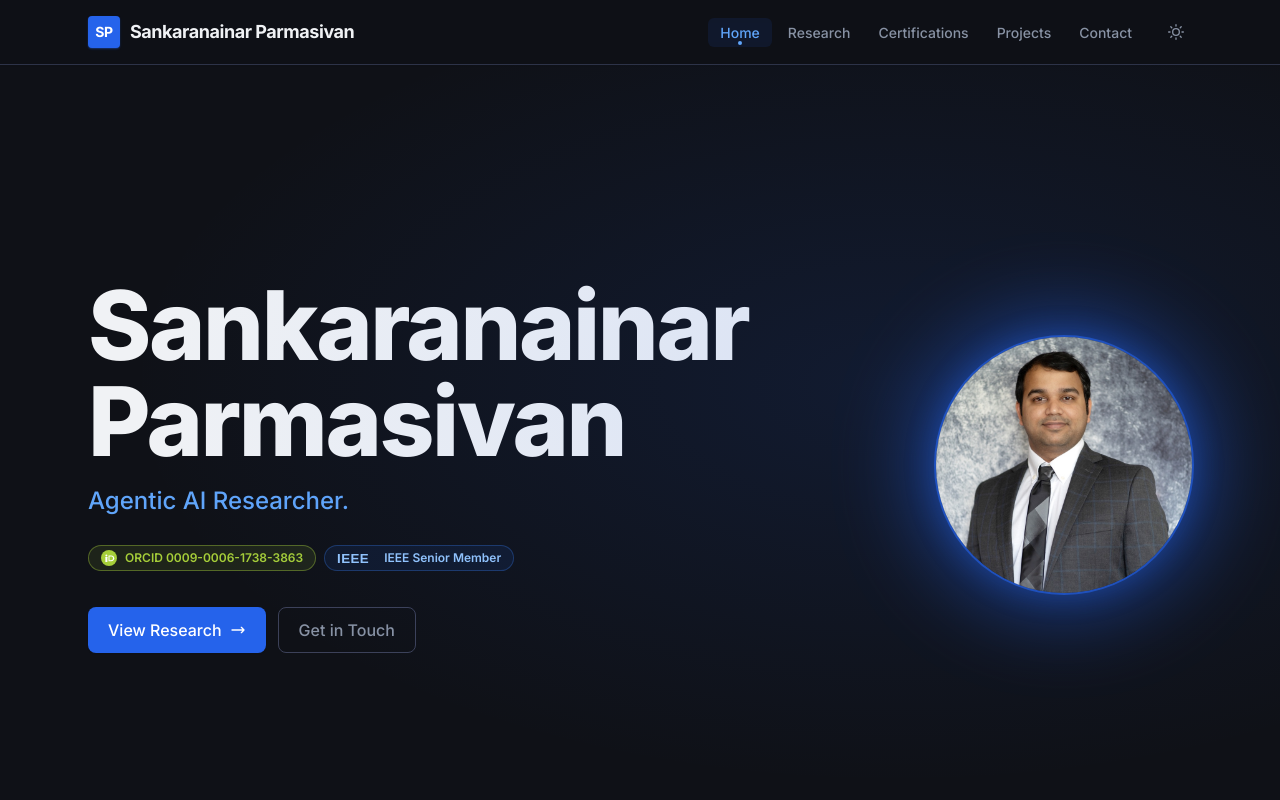
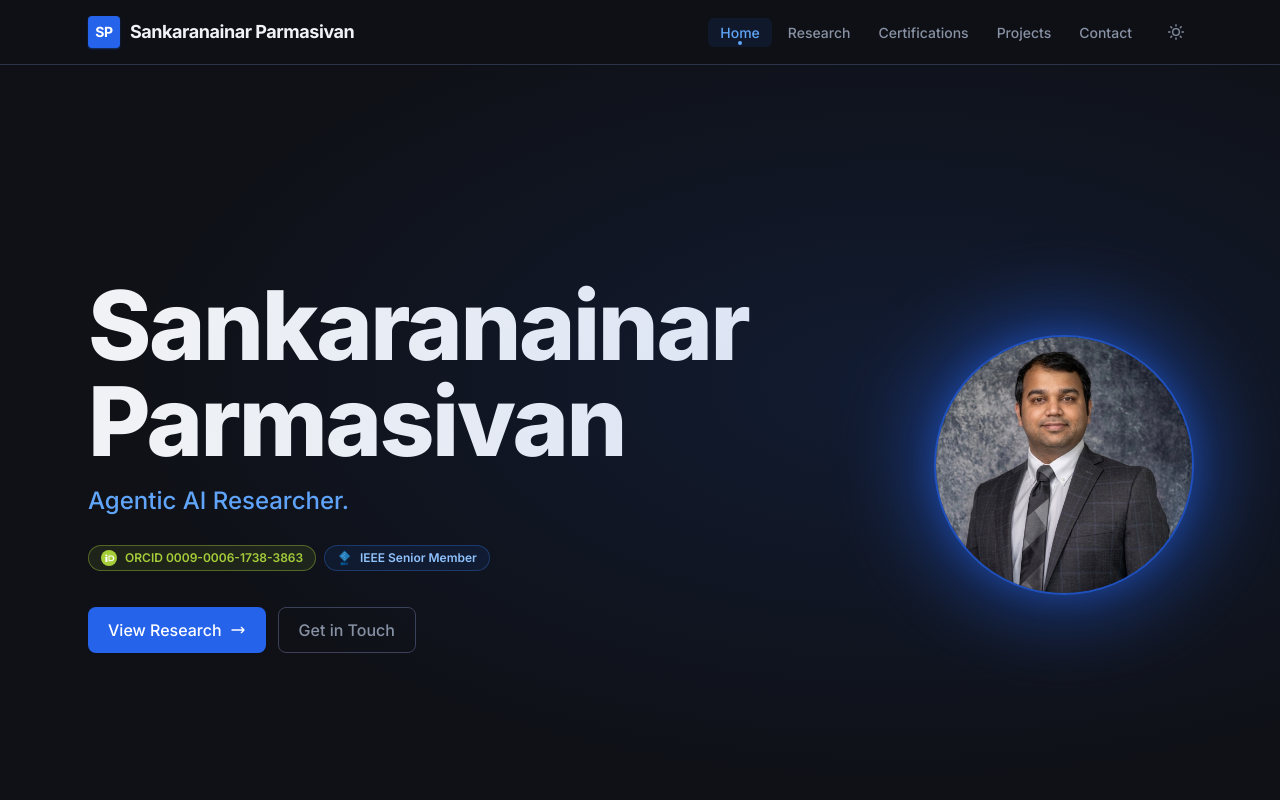
Before and after one commit to sankaranainar-p/my-site, a React (Vite) app: page / in a window 1280 px wide. Shown: the top 800 px of the page. Built offline with nearby package versions, Linux system fonts and the light colour scheme.

Commit message:
feat: real IEEE logo image and updated profile photo
- Add ieee-logo.webp to public/ and use it in IEEEIcon component
- Add new-profile-pic.jpg to public/ and set as hero profile image

```diff
--- a/src/pages/Home.jsx
+++ b/src/pages/Home.jsx
@@ -153,9 +153,7 @@ const skillGroups = [
 
 function IEEEIcon() {
   return (
-    <svg viewBox="0 0 44 18" className="h-4 w-auto shrink-0" fill="currentColor" aria-hidden="true">
-      <text x="0" y="15" fontSize="15" fontWeight="800" fontFamily="Arial, sans-serif" letterSpacing="0.5">IEEE</text>
-    </svg>
+    <img src="/ieee-logo.webp" alt="IEEE" className="h-4 w-auto shrink-0" />
   )
 }
 
@@ -252,7 +250,7 @@ export default function Home() {
               <div className="relative w-52 h-52 sm:w-64 sm:h-64 rounded-full overflow-hidden
                 ring-2 ring-brand-600/60 shadow-glow-brand">
                 <img
-                  src="/profile.jpeg"
+                  src="/new-profile-pic.jpg"
                   alt="Sankar — Software Engineering Manager"
                   className="w-full h-full object-cover object-top"
                 />
```
Also changed, not shown: public/ieee-logo.webp (added), public/new-profile-pic.jpg (added).
